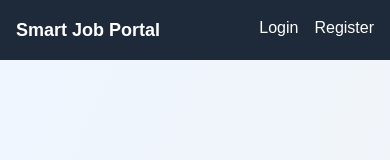
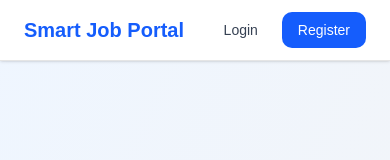
Before and after one commit to Ishu-47/next-gen-job-portal, a React (Vite) app in the folder smartjobportal_frontend/: page /register in a window 390 px wide. Shown: the top 160 px of the page. Built offline with nearby package versions, Linux system fonts and the light colour scheme; no server answers.

Commit message:
feat: enhance Navbar with improved styling and responsive design

```diff
--- a/smartjobportal_frontend/src/components/Navbar.jsx
+++ b/smartjobportal_frontend/src/components/Navbar.jsx
@@ -18,40 +18,43 @@ function Navbar() {
 
   return (
 
-    <nav className="bg-gray-800 text-white p-4 flex justify-between">
+    <nav className="sticky top-0 z-50 backdrop-blur-lg bg-white/70 border-b shadow-sm">
+      <div className="max-w-7xl mx-auto px-6 py-3 flex justify-between items-center">
 
-      <h1 className="font-bold text-lg">
+      <h1 onClick={()=> navigate("/")} className="text-xl font-bold text-blue-600 cursor-pointer">
         Smart Job Portal
       </h1>
 
-      <div className="space-x-4">
+      <div className="flex items-center gap-6 text-sm font-medium">
 
         {!token && (
           <>
-            <Link to="/login">Login</Link>
-            <Link to="/register">Register</Link>
+            <Link to="/login" className="text-gray-700 hover:text-blue-600 transition">Login</Link>
+            <Link to="/register" className="bg-blue-600 text-white px-4 py-2 rounded-lg hover:bg-blue-700 transition">
+            Register
+            </Link>
           </>
         )}
 
         {token && role === "JOB_SEEKER" && (
           <>
-            <Link to="/dashboard">Dashboard</Link>
-            <Link to="/jobs">Jobs</Link>
-            <Link to="/my-applications">My Applications</Link>
-            <button onClick={handleLogout}>Logout</button>
+            <Link to="/dashboard" className="text-gray-700 hover:text-blue-600 transition">Dashboard</Link>
+            <Link to="/jobs" className="text-gray-700 hover:text-blue-600 transition">Jobs</Link>
+            <Link to="/my-applications" className="text-gray-700 hover:text-blue-600 transition">My Applications</Link>
+            <button onClick={handleLogout} className="bg-red-500 text-white px-4 py-2 rounded-lg hover:bg-red-600 transition">Logout</button>
           </>
         )}
 
         {token && role === "EMPLOYER" && (
           <>
-            <Link to="/recruiter/dashboard">Dashboard</Link>
-            <Link to="/post-job">Post Job</Link>
-            <button onClick={handleLogout}>Logout</button>
+            <Link to="/recruiter/dashboard" className="text-gray-700 hover:text-blue-600 transition">Dashboard</Link>
+            <Link to="/post-job" className="text-gray-700 hover:text-blue-600 transition">Post Job</Link>
+            <button onClick={handleLogout} className="bg-red-500 text-white px-4 py-2 rounded-lg hover:bg-red-600 transition">Logout</button>
           </>
         )}
 
       </div>
-
+      </div>
     </nav>
 
   );
```
